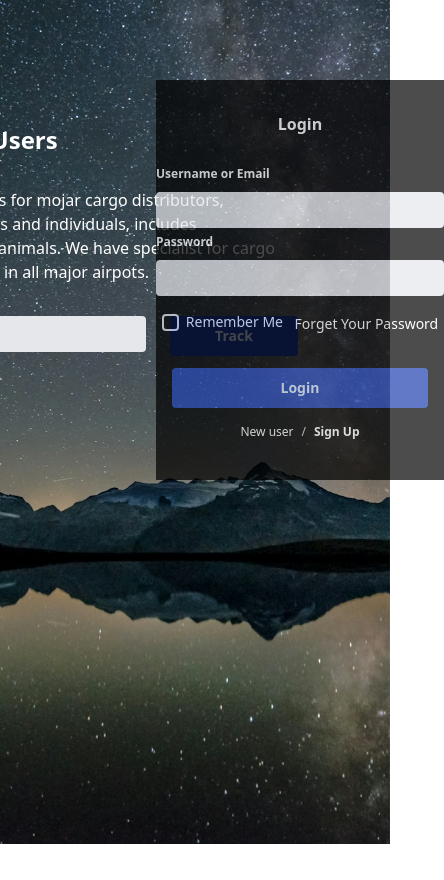
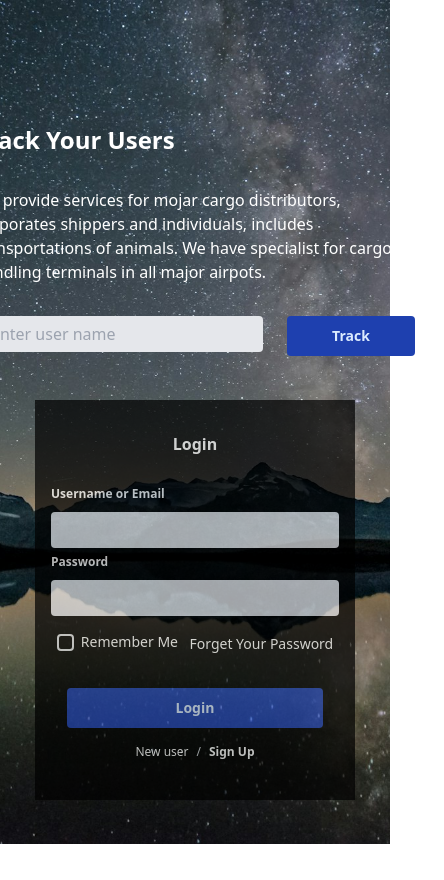
Before and after one commit to Paulhakeem/Auth-Express-MongoDB, a Nuxt app: page / in a window 390 px wide. Shown: the whole page, 444 px wide, since content can reach past the window. Before the commit the page ends 844 px from the top, so only its background shows below. Built offline with nearby package versions, Linux system fonts and the light colour scheme.

Commit message:
creating a user

```diff
--- a/package.json
+++ b/package.json
@@ -10,6 +10,7 @@
     "postinstall": "nuxt prepare"
   },
   "dependencies": {
+    "dotenv": "^16.4.5",
     "mongoose": "^8.4.1",
     "nuxt": "^3.12.1",
     "vue": "^3.4.27",
--- a/pages/index.vue
+++ b/pages/index.vue
@@ -2,7 +2,7 @@
   <header
     class="bg-[url('/assets/img/sci.jpg')] opacity bg-cover bg-no-repeat bg-center h-screen bg-fixed"
   >
-    <main class="flex justify-around pt-20 pb-20 sm:flex-wrap md:flex-wrap">
+    <main class="flex flex-wrap justify-around pt-20 pb-20 sm:flex-wrap md:flex-wrap">
       <!-- <div class="items-center justify-center pt-10 text-pretty">
 
       </div> -->
@@ -98,4 +98,8 @@
   </header>
 </template>
 
-<script setup></script>
+<script setup>
+import connectDB from "./../utils/db"
+
+connectDB()
+</script>
--- a/utils/db.js
+++ b/utils/db.js
@@ -1,13 +1,16 @@
 import mongoose from "mongoose";
 
-exports.connectDB = async () => {
+
+const connectDB = async () => {
   try {
     await mongoose.connect(process.env.MONGO_CONN, {
-      useNewUrlParser: true,
-      useUnifiedTopology: true,
+        useNewUrlParser: true,
+        useUnifiedTopology: true,
     });
-    console.log('Connected to MongoDB')
+    console.log("Connected to MongoDB");
   } catch (error) {
-    console.error('Error connecting to MongoDB:', error.message);
+    console.error("Error connecting to MongoDB:", error.message);
   }
 };
+
+export default connectDB;
```
Also changed, not shown: models/users.js (added, +10 -0 lines), 2 other files (tests, documents, lock files or other folders).
